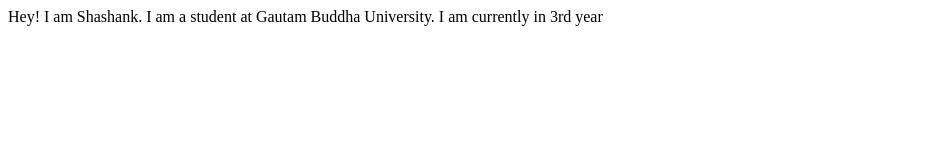
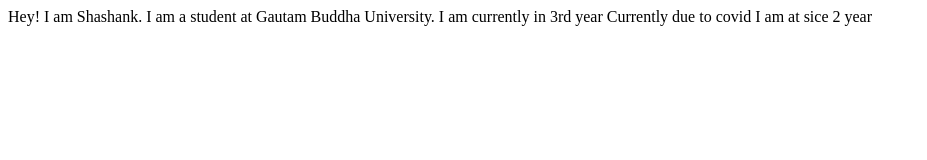
Before and after one commit to Shashankgbu/shashank-project, a plain HTML site: page index.html in a window 1280 px wide. Shown: the whole page, without its empty margins (0-927 px from the left). Drawn offline with Linux system fonts and the light colour scheme.

Commit message:
updated current status

```diff
--- a/index.html
+++ b/index.html
@@ -10,6 +10,6 @@
     Hey! I am Shashank.
     I am a student at Gautam Buddha University.
     I am currently in 3rd year
-
+    Currently due to covid I am at sice 2 year
 </body>
 </html>
```
